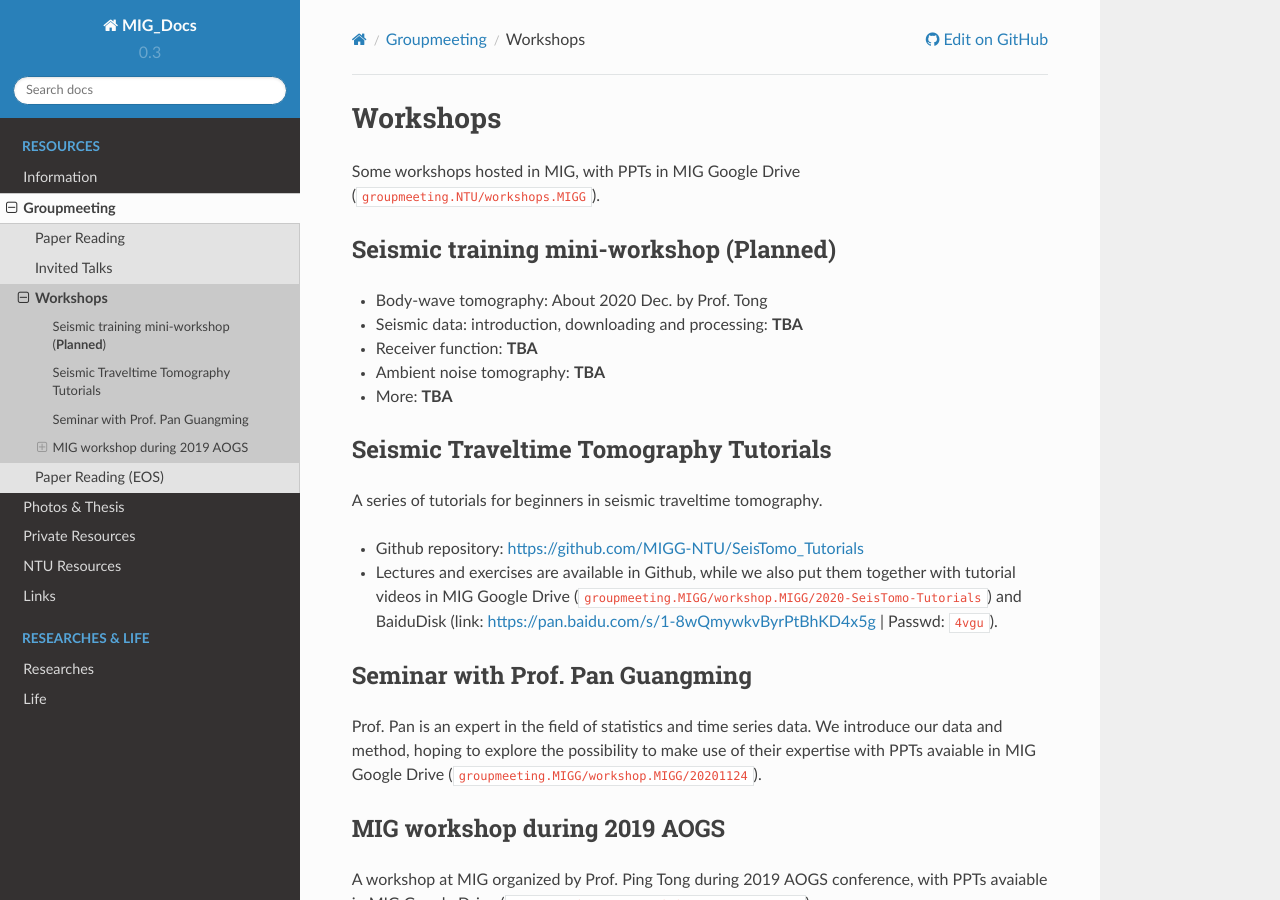
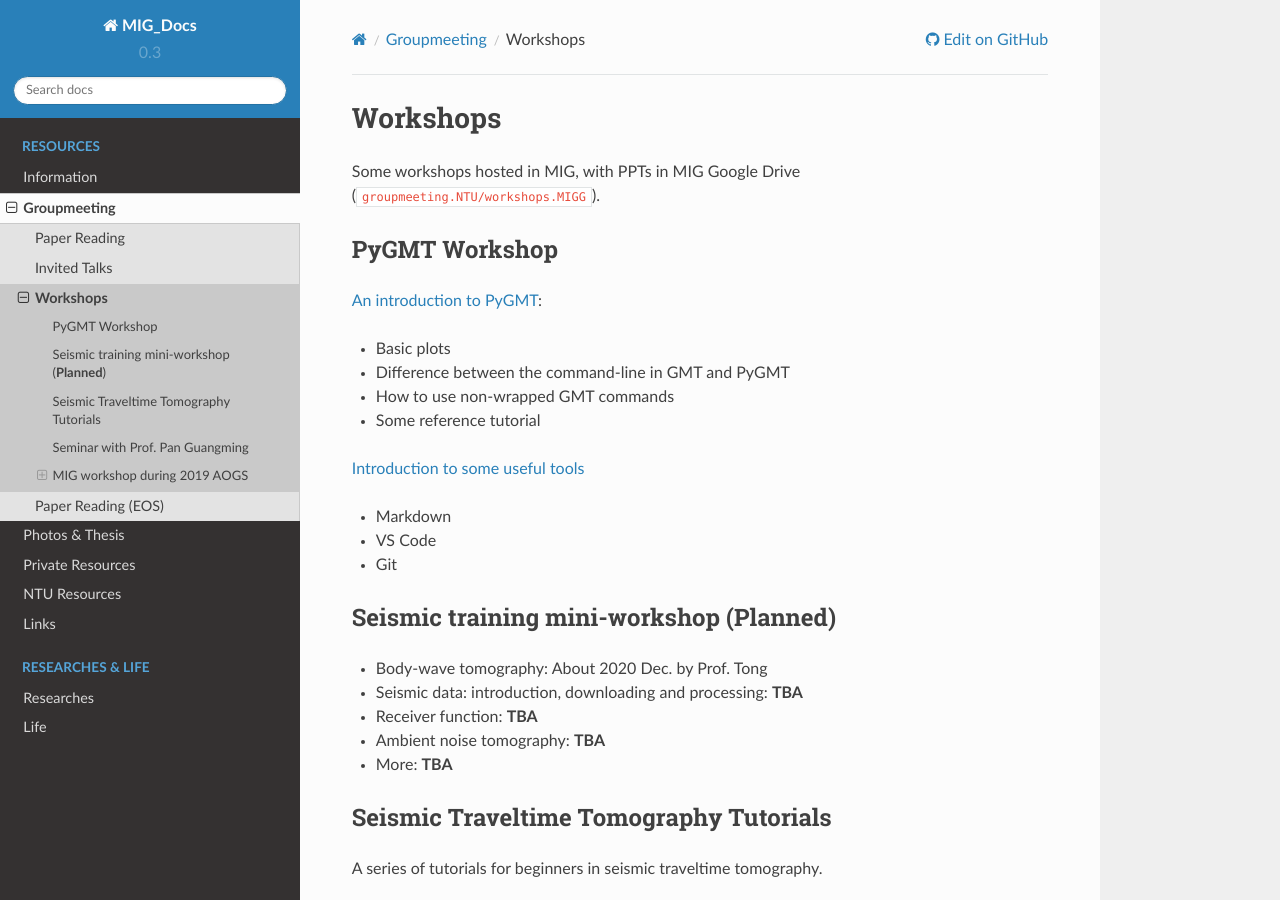
Before and after one commit to MIGG-NTU/MIG_Docs, a Sphinx documentation site: the page built from source/groupmeeting/workshops.rst, in a window 1280 px wide and 900 px high. Built offline with Sphinx 7.4.7 and the Read the Docs theme 2.0.0, drawn with Linux system fonts in a browser that asks for light colours.

Commit message:
Add a PyGMT tutorial on 2021-03-16 (#54)
* Update worksop.rst

* Update source/groupmeeting/workshops.rst

Co-authored-by: Yao Jiayuan <coreman.seism@gmail.com>

* Update source/groupmeeting/workshops.rst

Co-authored-by: Yao Jiayuan <coreman.seism@gmail.com>

* Update source/groupmeeting/workshops.rst

Co-authored-by: Yao Jiayuan <coreman.seism@gmail.com>

* Update source/groupmeeting/workshops.rst

Co-authored-by: Yao Jiayuan <coreman.seism@gmail.com>

Co-authored-by: Yao Jiayuan <coreman.seism@gmail.com>

```diff
--- a/source/groupmeeting/workshops.rst
+++ b/source/groupmeeting/workshops.rst
@@ -3,6 +3,21 @@ Workshops
 
 Some workshops hosted in MIG, with PPTs in MIG Google Drive (``groupmeeting.NTU/workshops.MIGG``).
 
+PyGMT Workshop
+--------------
+
+`An introduction to PyGMT <https://github.com/MIGG-NTU/PyGMT2021>`__:
+
+- Basic plots
+- Difference between the command-line in GMT and PyGMT
+- How to use non-wrapped GMT commands
+- Some reference tutorial
+
+`Introduction to some useful tools <https://github.com/MIGG-NTU/PyGMT2021/issues/2>`__
+
+- Markdown
+- VS Code
+- Git
 
 Seismic training mini-workshop (**Planned**)
 --------------------------------------------
```
